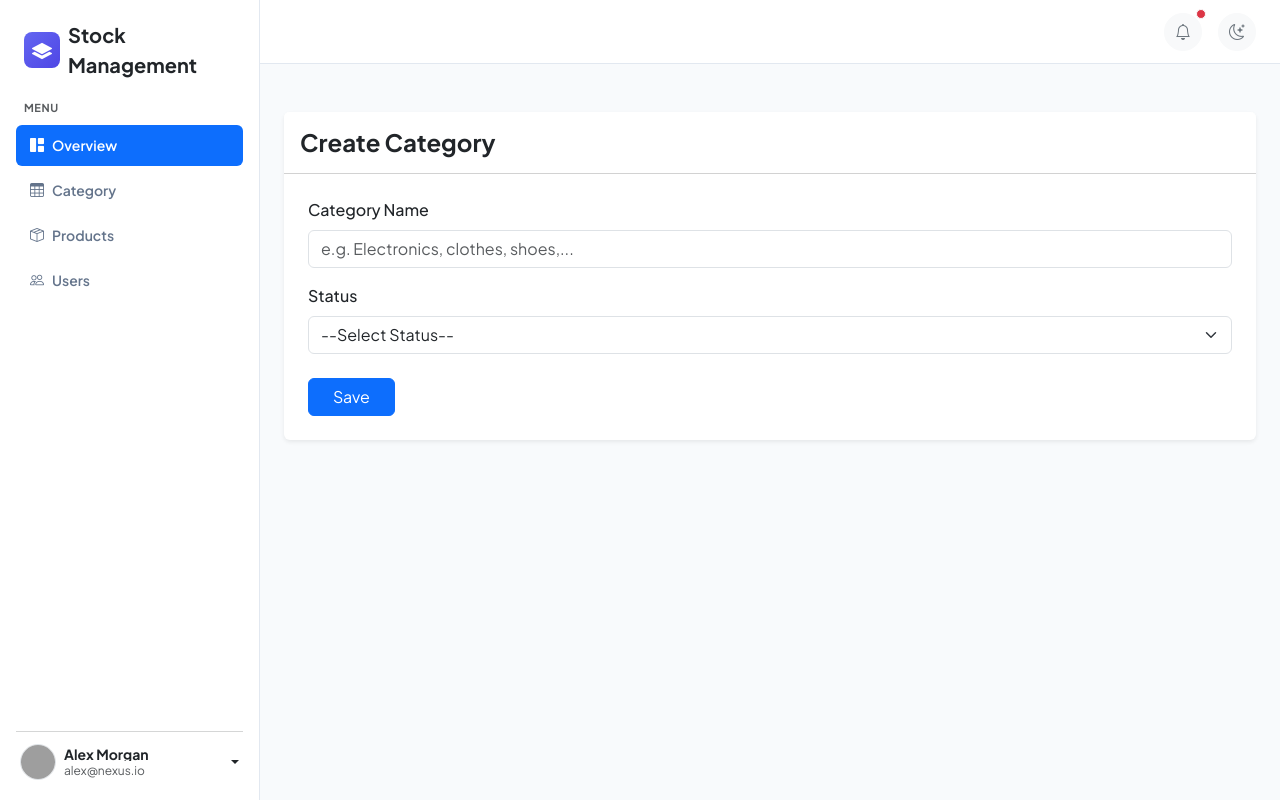
After one commit to Bunchhorng/crud_flask_6_7_mon_thur, a Flask app: page /category/create in a window 1280 px wide. The commit adds this page. Run offline with Flask 3, Linux system fonts and the light colour scheme; some libraries are stand-ins or nearby versions; grey boxes are pictures that could not be loaded.

Commit message:
category/create.html

```diff
--- a/app.py
+++ b/app.py
@@ -8,6 +8,10 @@ app = Flask(__name__)
 def index_category():
     return render_template('category/index.html')
 
+@app.route('/category/create')
+def create_category():
+    return render_template('category/create.html')
+
 
 @app.route('/product')
 def index_product():
--- /dev/null
+++ b/templates/category/create.html
@@ -0,0 +1,32 @@
+{% extends 'layout/base.html' %}
+
+{% block title %}Create Category{% endblock %}
+
+{% block content %}
+<div class="w-100 py-4">
+    <div class="card shadow-sm border-0">
+        <div class="card-header bg-white py-3">
+            <h1 class="h4 card-title mb-0 fw-bold">Create Category</h1>
+        </div>
+        <div class="card-body p-4">
+            <form method="POST">
+                <div class="mb-3">
+                    <label class="form-label fw-medium">Category Name</label>
+                    <input type="text" class="form-control" placeholder="e.g. Electronics, clothes, shoes,...">
+                </div>
+
+                <div class="mb-4">
+                    <label class="form-label fw-medium">Status</label>
+                    <select class="form-select" name="status">
+                        <option value="">--Select Status--</option>
+                        <option value="active">Active</option>
+                        <option value="inactive">Inactive</option>
+                    </select>
+                </div>
+
+                <button type="submit" class="btn btn-primary px-4">Save</button>
+            </form>
+        </div>
+    </div>
+</div>
+{% endblock %}
--- a/templates/category/index.html
+++ b/templates/category/index.html
@@ -6,7 +6,7 @@
 {% block content %}
     <div class="d-flex justify-content-between align-items-center">
         <h1 class="fw-bold">Category List</h1>
-        <a href="" class="btn btn-primary">+Add New category</a>
+        <a href="{{url_for('create_category')}}" class="btn btn-primary">+Add New category</a>
     </div>
 
     <table class="table table-striped table-hover text-center align-middle">
```
Also changed, not shown: templates/category/update.html (added, +8 -0 lines).
